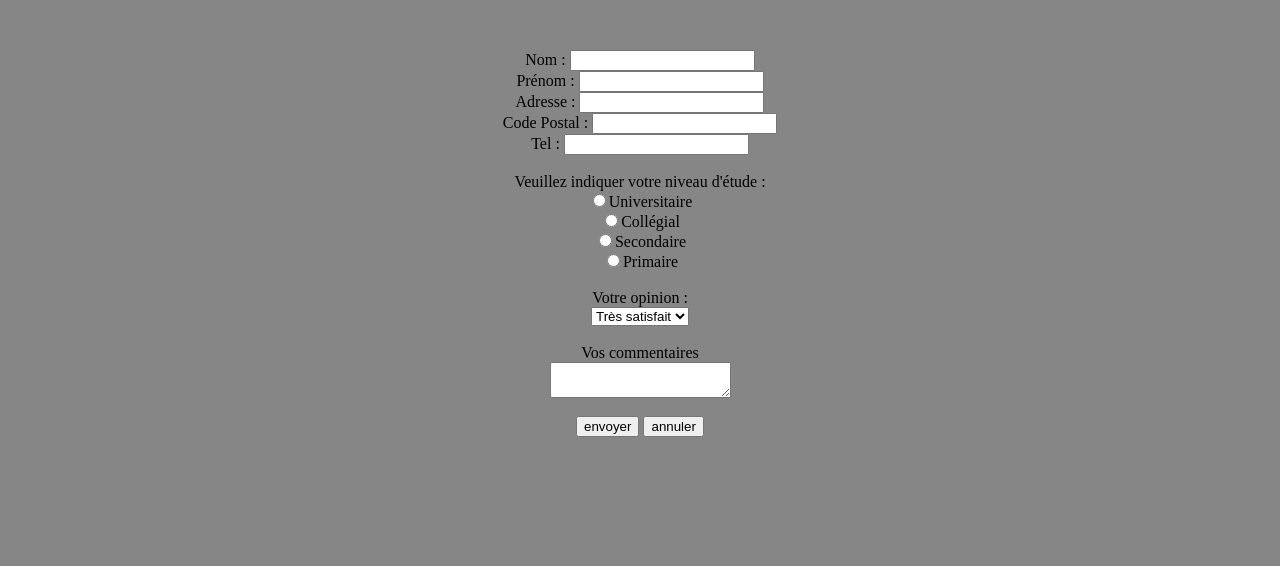
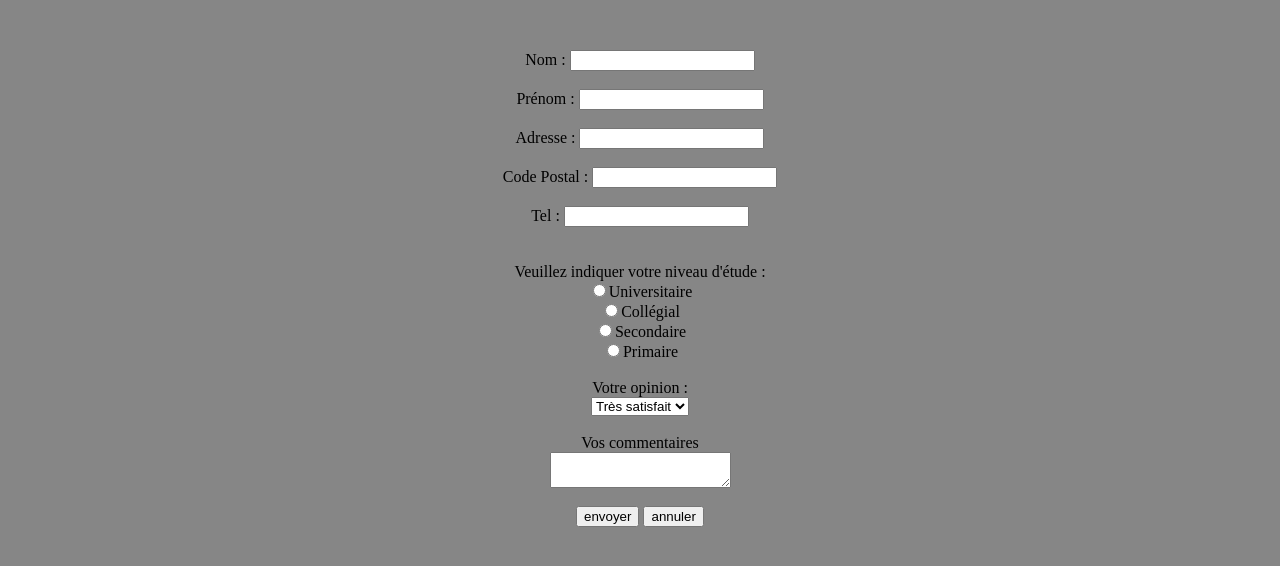
Before and after one commit to tntman312/site-webs, a plain HTML site: page cona.html in a window 1280 px wide. Shown: the part 120-686 px from the top of the page. Drawn offline with Linux system fonts and the light colour scheme.

Commit message:
Update cona.html

```diff
--- a/cona.html
+++ b/cona.html
@@ -57,11 +57,11 @@
             <br>
             <center><form method="post" action="mailto:charles.ross@ped.csmb.qc.ca">
 
-                <label>Nom : </label> <input type="text" name="nom"/><br>
-                <label>Prénom : </label> <input type="text" name="prenom"/><br>
-                <label>Adresse : </label> <input type="text" name="adresse"/><br>
-                <label>Code Postal : </label> <input type="text" name="codepos"/><br>
-                <label>Tel : </label> <input type="text" name="tel"/><br>
+                <label>Nom : </label> <input type="text" name="nom"/><br><br>
+                <label>Prénom : </label> <input type="text" name="prenom"/><br><br>
+                <label>Adresse : </label> <input type="text" name="adresse"/><br><br>
+                <label>Code Postal : </label> <input type="text" name="codepos"/><br><br>
+                <label>Tel : </label> <input type="text" name="tel"/><br><br>
                 <br>
                 <label>Veuillez indiquer votre niveau d'étude :</label><br>
                 <input type="radio" name="niv" value="universitaire"><label>Universitaire</label><br>
```
